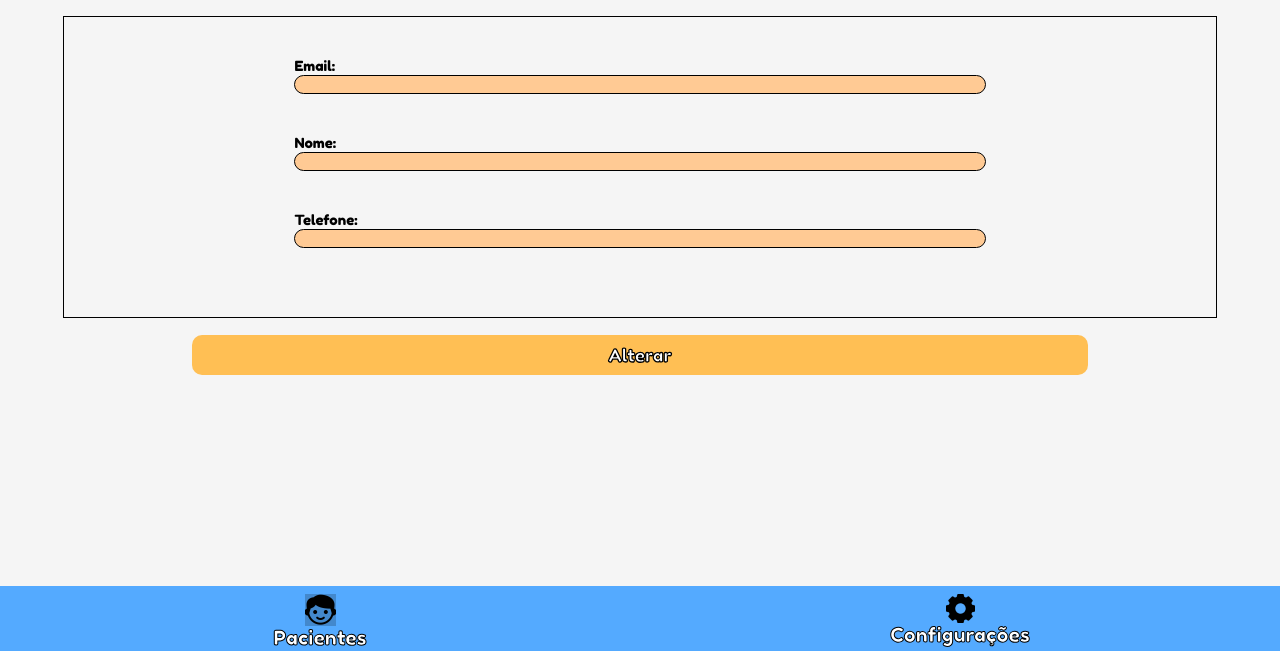
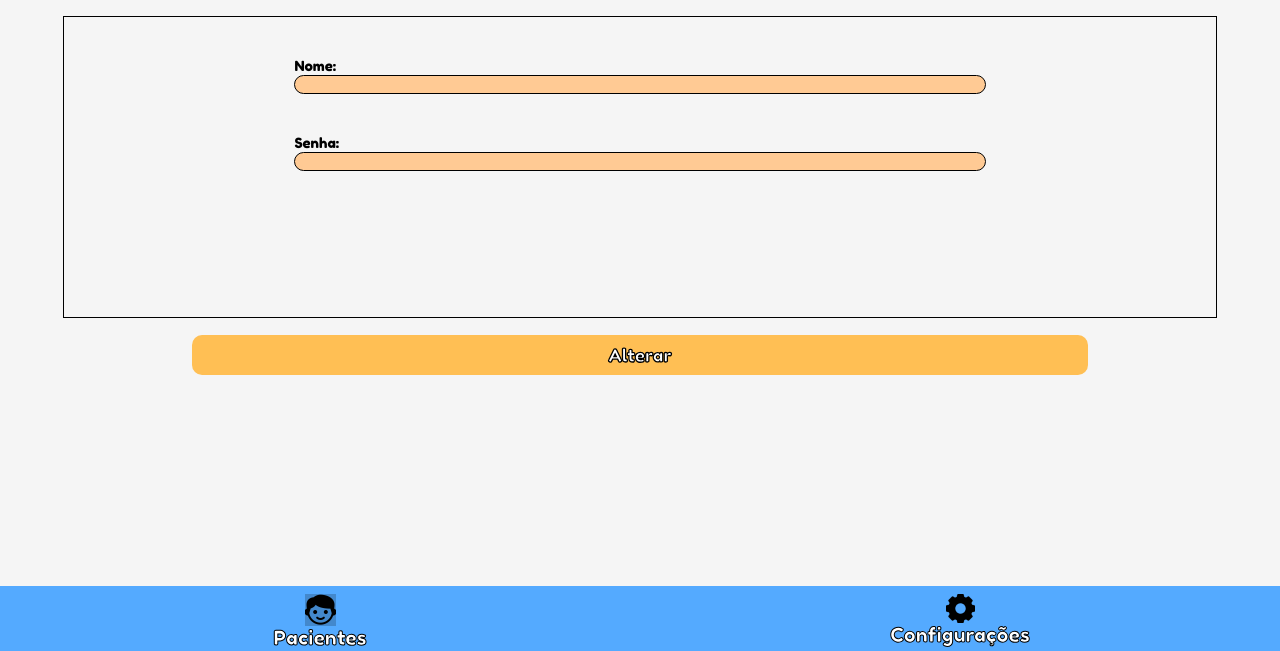
Before and after one commit to kauegatto/NeuroPlay, a plain HTML site: page frontend/responsible/html/alterarDadosPaciente.html in a window 1280 px wide. Shown: the part 149-800 px from the top of the page. Drawn offline with Linux system fonts and the light colour scheme.

Commit message:
fixed html on alterarDadosPaciente.html

```diff
--- a/frontend/responsible/html/alterarDadosPaciente.html
+++ b/frontend/responsible/html/alterarDadosPaciente.html
@@ -24,15 +24,11 @@
             <h1>Alterar Dados</h1>
             <div class="content">
                 <div class="divCampo">
-                    <label for="email">Email:</label>
-                    <input type="email" name="email" id="emailInput">
+                    <label for="username">Nome:</label>
+                    <input type="text" name="username" id="usernameInput">
                 </div>
                 <div class="divCampo">
-                    <label for="password">Nome:</label>
-                    <input type="password" name="password" id="passwordInput">
-                </div>
-                <div class="divCampo">
-                    <label for="password">Telefone:</label>
+                    <label for="password">Senha:</label>
                     <input type="password" name="password" id="passwordInput">
                 </div>
             </div>
```
